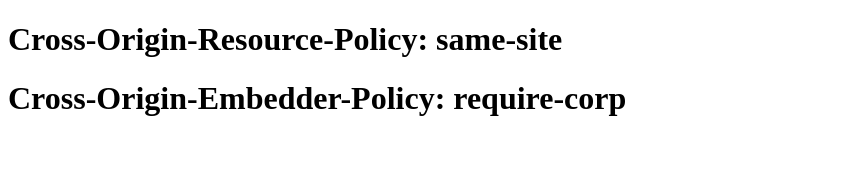
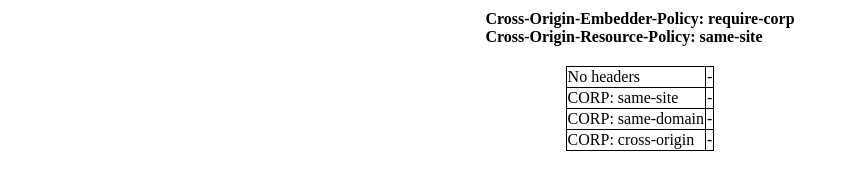
Before and after one commit to TheAddictedOne/discover-cross-origin-resources, a website: page static/coep-require-corp/same-site/coep-corp-same-site.html in a window 1280 px wide. Shown: the whole page, without its empty margins (0-848 px from the left). Drawn offline with Linux system fonts and the light colour scheme.

Commit message:
Update resources

```diff
--- a/static/coep-require-corp/same-site/coep-corp-same-site.html
+++ b/static/coep-require-corp/same-site/coep-corp-same-site.html
@@ -3,9 +3,46 @@
   <head>
     <meta charset="utf-8">
     <title></title>
+    <link rel="stylesheet" href="/coep.css">
   </head>
   <body>
-    <h1>Cross-Origin-Resource-Policy: same-site</h1>
-    <h1>Cross-Origin-Embedder-Policy: require-corp</h1>
+    <header>
+      <div>Cross-Origin-Embedder-Policy: require-corp</div>
+      <div>Cross-Origin-Resource-Policy: same-site</div>
+    </header>
+
+    <!-- Scripts -->
+    <table>
+      <tbody>
+        <tr>
+          <td>No headers</td>
+          <td>
+            <span>-</span>
+            <script src="/no-headers.js"></script>
+          </td>
+        </tr>
+        <tr>
+          <td>CORP: same-site</td>
+          <td>
+            <span>-</span>
+            <script src="/corp-same-site.js"></script>
+          </td>
+        </tr>
+        <tr>
+          <td>CORP: same-domain</td>
+          <td>
+            <span>-</span>
+            <script src="/corp-same-domain.js"></script>
+          </td>
+        </tr>
+        <tr>
+          <td>CORP: cross-origin</td>
+          <td>
+            <span>-</span>
+            <script src="/corp-cross-origin.js"></script>
+          </td>
+        </tr>
+      </tbody>
+    </table>
   </body>
 </html>
--- /dev/null
+++ b/static/coep.css
@@ -0,0 +1,18 @@
+body {
+  display: flex;
+  flex-direction: column;
+  align-items: center;
+  margin: 0;
+  padding: 10px;
+}
+header {
+  margin-bottom: 20px;
+  font-size: 16px;
+  font-weight: bold;
+}
+table {
+  border-collapse: collapse;
+}
+td {
+  border: 1px solid black;
+}
```
Also changed, not shown: static/coep-require-corp/cross-origin/coep-corp-cross-origin.html (+2 -21 lines), static/coep-require-corp/no-corp/coep-no-corp.html (+5 -2 lines), static/coep-require-corp/same-domain/coep-corp-same-domain.html (+5 -2 lines), static/corp-cross-origin/iframe-corp-cross-origin.html (+5 -2 lines), static/corp-same-domain/iframe-corp-same-domain.html (+5 -2 lines), static/corp-same-site/iframe-corp-same-site.html (+5 -2 lines), static/no-headers/iframe-no-headers.html (+5 -2 lines).
